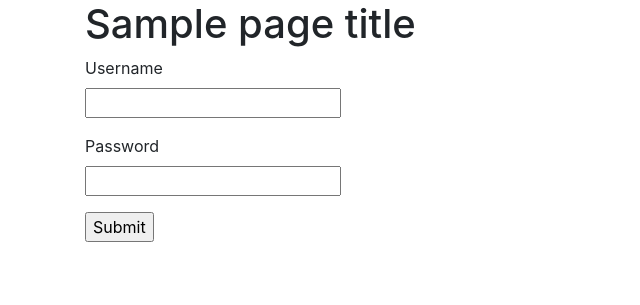
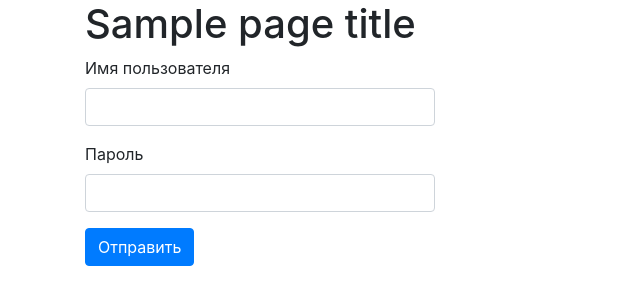
Before and after one commit to ZDaria/learn_python, a Flask app: template learn_web/webapp/templates/login.html in a window 1280 px wide. Shown: the top 305 px of the page, without its empty margins (0-640 px from the left). Run offline with Flask 2, Linux system fonts and the light colour scheme; tables that the repository leaves empty hold one stand-in row (values such as "Sample post"); the template is opened without the code that fills it: values that come from a table or form of the project are taken from there, most other values are stand-ins (such as "Sample title", 1, 10 or a date in 2020); form fields are guessed from the names that the template uses; some libraries are stand-ins or nearby versions.

Commit message:
Added option login at __init__ file Added bootstrap into html doc Updated render_kw value for ech element in LoginForm

```diff
--- a/learn_web/webapp/__init__.py
+++ b/learn_web/webapp/__init__.py
@@ -1,5 +1,6 @@
 from flask import Flask, render_template
 
+from .forms import LoginForm
 from .weather import weather_by_city
 from .python_org_news import get_python_news
 from .model import db, News
@@ -19,4 +20,10 @@
         return render_template('index.html', page_title=page_title,
                               weather=weather, news_list=news_list)
 
+    @app.route('/login')
+    def login():
+        title = "Авторизация"
+        login_form = LoginForm()
+        return render_template("login.html", page_title=title, form=login_form)
+
     return app
--- a/learn_web/webapp/forms.py
+++ b/learn_web/webapp/forms.py
@@ -4,6 +4,6 @@
 
 
 class LoginForm(FlaskForm):
-    username = StringField("Имя пользователя", validators=[DataRequired()])
-    password = PasswordField("Пароль",validators=[DataRequired()])
-    submit = SubmitField("Отправить")
+    username = StringField("Имя пользователя", validators=[DataRequired()], render_kw={"class": "form-control"})
+    password = PasswordField("Пароль",validators=[DataRequired()], render_kw={"class": "form-control"})
+    submit = SubmitField("Отправить", render_kw={"class": "btn btn-primary"})
--- a/learn_web/webapp/templates/login.html
+++ b/learn_web/webapp/templates/login.html
@@ -12,21 +12,21 @@
   <body>
     <h1>{{page_title}}</h1>
         <div class="row">
-            <div class="col-8">
+            <div class="col-4">
                 <form action="" method="POST">
                     {{ form.hidden_tag() }}
-                    <p>
-                        {{ form.username.label }} <br>
+                    <div class="form-group">
+                        {{ form.username.label }}
                         {{ form.username() }}
-                    </p>
-                    <p>
+                    </div>
+                    <div class="form-group">
                         {{ form.password.label }} <br>
                         {{ form.password() }}
-                    </p>
-                    <p> {{ form.submit() }} </p>
+                    </div>
+                    {{ form.submit() }}
                 </form>
             </div>
-            <div class="col-4">
+            <div class="col-8">
 
             </div>
         </div>
```
